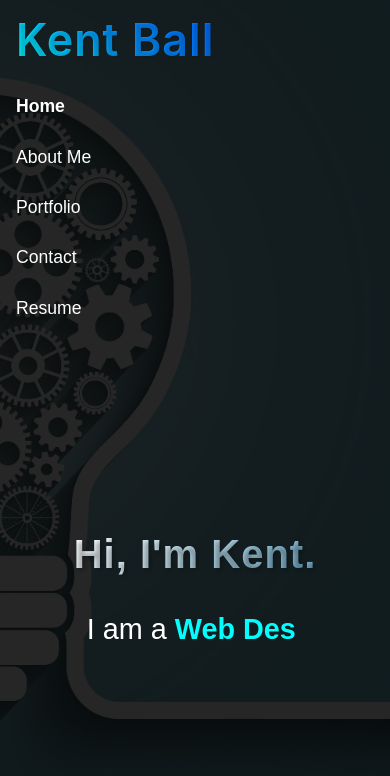
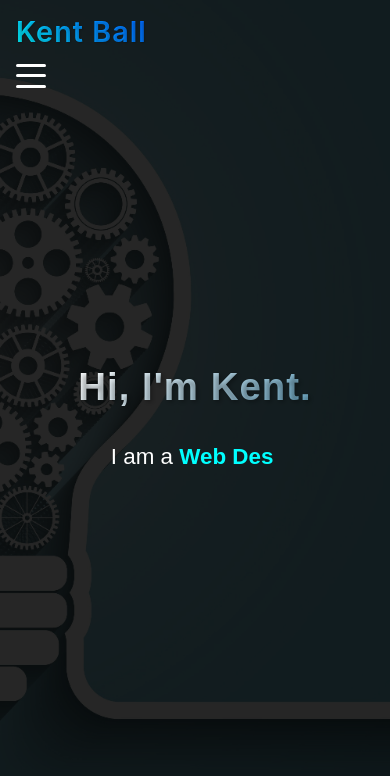
Before and after one commit to digitalscribe53/React-Portfolio, a React (Vite) app: page / in a window 390 px wide. Shown: the top 776 px of the page. Built offline with nearby package versions, Linux system fonts and the light colour scheme.

Commit message:
Added hamburger icon for site links to enhance mobile responsiveness

```diff
--- a/src/App.css
+++ b/src/App.css
@@ -433,6 +433,165 @@ button:disabled {
   text-align: center;
 }
 
+/* Add these styles to your main CSS file */
+
+/* Hamburger Menu Styles */
+.hamburger-menu {
+    display: none;
+    cursor: pointer;
+    z-index: 1000;
+  }
+
+  .hamburger-icon {
+    width: 30px;
+    height: 24px;
+    position: relative;
+    display: flex;
+    flex-direction: column;
+    justify-content: space-between;
+  }
+
+  .hamburger-icon span {
+    display: block;
+    height: 3px;
+    width: 100%;
+    background-color: white;
+    border-radius: 3px;
+    transition: all 0.3s ease;
+  }
+
+  .hamburger-icon.open span:nth-child(1) {
+    transform: translateY(10px) rotate(45deg);
+  }
+
+  .hamburger-icon.open span:nth-child(2) {
+    opacity: 0;
+  }
+
+  .hamburger-icon.open span:nth-child(3) {
+    transform: translateY(-10px) rotate(-45deg);
+  }
+
+  /* Updates for Mobile Responsiveness */
+  @media (max-width: 768px) {
+    /* Header and Navigation Mobile Styles */
+    .header-content {
+      flex-direction: row;
+      justify-content: space-between;
+      align-items: center;
+      position: relative;
+    }
+
+    .header-name {
+      font-size: 2rem;
+      z-index: 999;
+    }
+
+    /* Show hamburger menu on mobile */
+    .hamburger-menu {
+      display: block;
+      position: relative;
+      z-index: 1000;
+    }
+
+    /* Hide navigation links by default on mobile */
+    .main-nav .nav-links {
+      position: fixed;
+      top: 0;
+      right: -100%;
+      width: 70%;
+      height: 100vh;
+      background-color: rgba(0, 0, 0, 0.9);
+      display: flex;
+      flex-direction: column;
+      align-items: center;
+      justify-content: center;
+      transition: right 0.3s ease;
+      z-index: 999;
+    }
+
+    /* Show navigation links when menu is open */
+    .main-nav .nav-links.show {
+      right: 0;
+    }
+
+    .main-nav ul li {
+      margin: 1.5rem 0;
+      text-align: center;
+    }
+
+    .main-nav ul li a {
+      font-size: 1.3rem;
+      padding: 0.5rem 1rem;
+      display: block;
+    }
+
+    /* Style for active link in mobile menu */
+    .main-nav ul li a.active {
+      color: #00ffff;
+      font-weight: bold;
+    }
+
+    /* Home page adjustments to make dynamic text visible */
+    .home {
+      min-height: calc(100vh - 120px);
+      padding-top: 0;
+    }
+
+    .home-content {
+      padding-top: 0;
+    }
+
+    .professional-title {
+      font-size: 2.8rem;
+      margin-top: 0;
+    }
+
+    .dynamic-text-container {
+      font-size: 1.6rem;
+      min-height: 2.8rem;
+      margin-top: 1rem;
+    }
+  }
+
+  .header-name-link {
+    text-decoration: none;
+    display: inline-block;
+    transition: transform 0.3s ease;
+  }
+
+  .header-name-link:hover {
+    transform: scale(1.05);
+  }
+
+  /* Make sure the header name maintains its styling */
+  .header-name-link .header-name {
+    margin: 0;
+    padding: 0;
+  }
+
+  /* Adjust for mobile */
+  @media (max-width: 768px) {
+    .header-name-link:hover {
+      transform: scale(1.02); /* Smaller scale effect on mobile */
+    }
+  }
+
+  /* Additional media query for very small screens */
+  @media (max-width: 480px) {
+    .header-name {
+      font-size: 1.8rem;
+    }
+
+    .professional-title {
+      font-size: 2.4rem;
+    }
+
+    .dynamic-text-container {
+      font-size: 1.4rem;
+    }
+  }
+
 /* Responsive adjustments */
 @media (max-width: 768px) {
   main {
--- a/src/components/Header.jsx
+++ b/src/components/Header.jsx
@@ -1,28 +1,14 @@
-/* import React from 'react';
+import React from 'react';
 import Navigation from './Navigation';
+import { Link } from 'react-router-dom';
 
 const Header = () => {
   return (
     <header className="header">
       <div className="header-content">
-        <h1>Kent Ball</h1>
-        <Navigation />
-      </div>
-    </header>
-  );
-};
-
-export default Header; */
-
-
-import React from 'react';
-import Navigation from './Navigation';
-
-const Header = () => {
-  return (
-    <header className="header">
-      <div className="header-content">
-        <h1 className="header-name">Kent Ball</h1>
+        <Link to="/" className="header-name-link">
+          <h1 className="header-name">Kent Ball</h1>
+        </Link>
         <Navigation />
       </div>
     </header>
--- a/src/components/Home.css
+++ b/src/components/Home.css
@@ -55,11 +55,34 @@
   }
 
   @media (max-width: 768px) {
+    .home {
+      min-height: 80vh;
+      padding-top: 20px;
+      margin-top: -60px; /* Pull up the content to be more visible */
+    }
+
     .dynamic-text-container {
       font-size: 1.8rem;
+      margin-top: 1rem;
+      min-height: 2.8rem;
     }
 
-    .home h1 {
+    .professional-title {
       font-size: 2.5rem;
+      margin-bottom: 1rem;
     }
   }
+
+  @media (max-width: 480px) {
+    .home {
+      margin-top: -40px;
+    }
+
+    .professional-title {
+      font-size: 2.2rem;
+    }
+
+    .dynamic-text-container {
+      font-size: 1.5rem;
+    }
+  }
--- a/src/components/Navigation.jsx
+++ b/src/components/Navigation.jsx
@@ -1,34 +1,73 @@
-import React from 'react';
+import React, { useState } from 'react';
 import { Link, useLocation } from 'react-router-dom';
 
 const Navigation = () => {
   const location = useLocation();
+  const [menuOpen, setMenuOpen] = useState(false);
+
+  const toggleMenu = () => {
+    setMenuOpen(!menuOpen);
+  };
+
+  // Close menu when a link is clicked
+  const closeMenu = () => {
+    setMenuOpen(false);
+  };
 
   return (
     <nav className="main-nav">
-      <ul>
+      {/* Hamburger icon for mobile */}
+      <div className="hamburger-menu" onClick={toggleMenu}>
+        <div className={`hamburger-icon ${menuOpen ? 'open' : ''}`}>
+          <span></span>
+          <span></span>
+          <span></span>
+        </div>
+      </div>
+
+      <ul className={`nav-links ${menuOpen ? 'show' : ''}`}>
         <li>
-          <Link to="/" className={location.pathname === '/' ? 'active' : ''}>
+          <Link
+            to="/"
+            className={location.pathname === '/' ? 'active' : ''}
+            onClick={closeMenu}
+          >
             Home
           </Link>
         </li>
         <li>
-          <Link to="/about" className={location.pathname === '/about' ? 'active' : ''}>
+          <Link
+            to="/about"
+            className={location.pathname === '/about' ? 'active' : ''}
+            onClick={closeMenu}
+          >
             About Me
           </Link>
         </li>
         <li>
-          <Link to="/portfolio" className={location.pathname === '/portfolio' ? 'active' : ''}>
+          <Link
+            to="/portfolio"
+            className={location.pathname === '/portfolio' ? 'active' : ''}
+            onClick={closeMenu}
+          >
             Portfolio
           </Link>
         </li>
         <li>
-          <Link to="/contact" className={location.pathname === '/contact' ? 'active' : ''}>
+          <Link
+            to="/contact"
+            className={location.pathname === '/contact' ? 'active' : ''}
+            onClick={closeMenu}
+          >
             Contact
           </Link>
         </li>
         <li>
-          <Link to="/resume" className={location.pathname === '/resume' ? 'active' : ''}>
+          <Link
+            to="/resume"
+            className={location.pathname === '/resume' ? 'active' : ''}
+            onClick={closeMenu}
+          >
             Resume
           </Link>
         </li>
```
